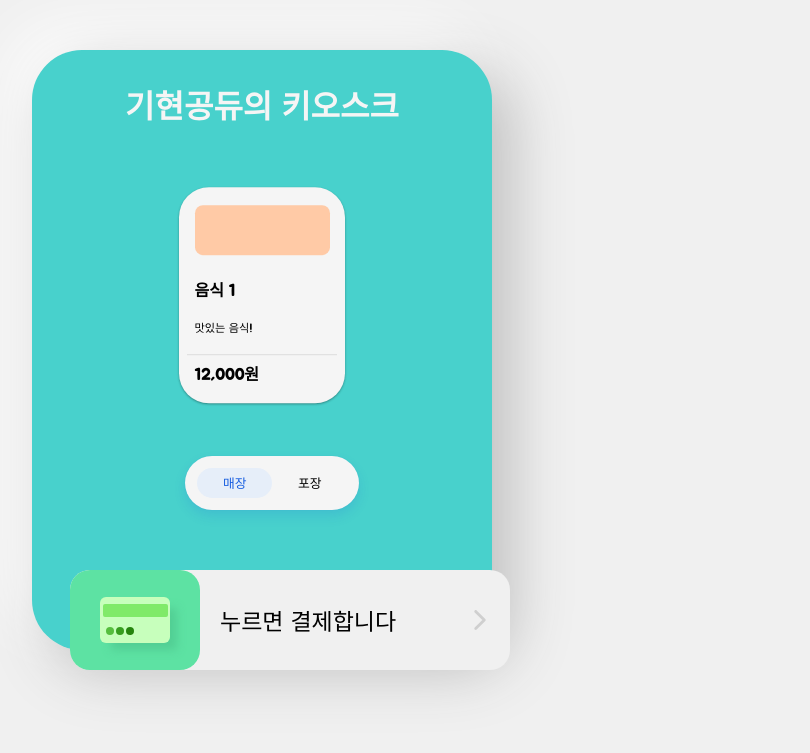
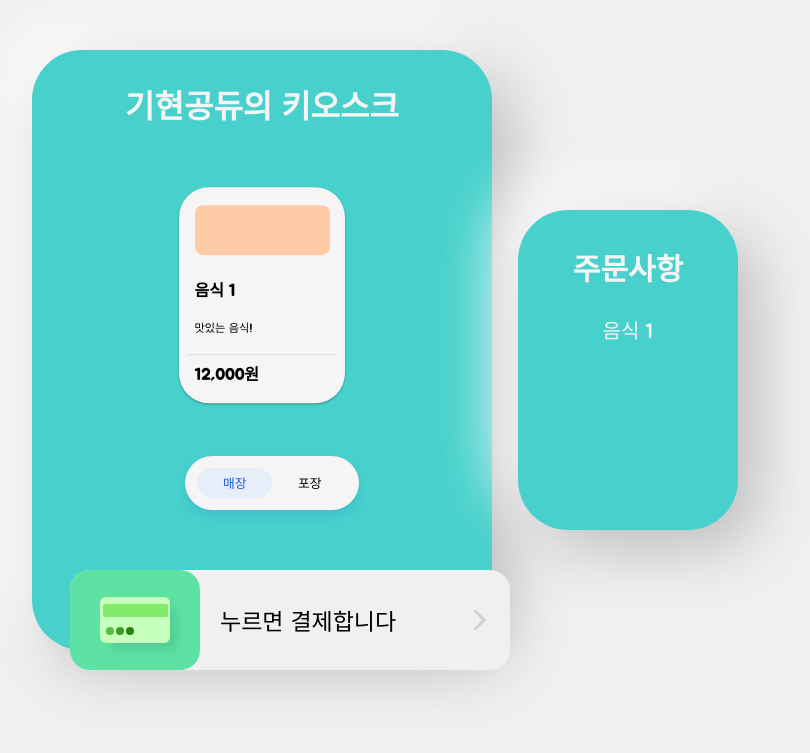
Before and after one commit to augustboyy/2023_Digital_media_UIUX, a plain HTML site: page payOne.html in a window 1280 px wide. Shown: the whole page, without its empty margins (378-1188 px from the left). Drawn offline with Linux system fonts and the light colour scheme.

Commit message:
payOne.html에 주문사항 추가

```diff
--- a/payOne.html
+++ b/payOne.html
@@ -5,6 +5,7 @@
     <meta name="viewport" content="width=device-width, initial-scale=1.0">
     <link rel="stylesheet" href="styles/payOne.css">
     <link rel="stylesheet" href="styles/toGoorHere.css">
+    <link rel="stylesheet" href="styles/progress.css">
     <link rel="preconnect" href="https://fonts.googleapis.com">
     <link rel="preconnect" href="https://fonts.gstatic.com" crossorigin>
     <link href="https://fonts.googleapis.com/css2?family=Jua&display=swap" rel="stylesheet">
@@ -14,6 +15,13 @@
     <div class="cardh">
         <h1>기현공듀의 키오스크</h1>
     </div>
+
+    <div class="progress">
+      <h2>주문사항</h2>
+      <pre>음식 1</pre>
+    </div>
+
+    <script src="scripts/progress.js"></script>
 
     <div class="menu" id="menu">
         <div class="menu-img"></div>
--- /dev/null
+++ b/scripts/progress.js
@@ -0,0 +1,12 @@
+// JavaScript 코드
+document.addEventListener('DOMContentLoaded', function () {
+    // 매장을 선택했을 때
+    document.getElementById('radio-1').addEventListener('change', function () {
+        document.querySelector('.progress pre').textContent = '음식 1\n\n매장';
+    });
+
+    // 포장을 선택했을 때
+    document.getElementById('radio-2').addEventListener('change', function () {
+        document.querySelector('.progress pre').textContent = '음식 1\n\n포장';
+    });
+});
--- /dev/null
+++ b/styles/progress.css
@@ -0,0 +1,28 @@
+.progress {
+    width: 200px;
+    height: 300px;
+    margin: 50px auto;
+    padding: 10px;
+    border-radius: 50px;
+    background: mediumturquoise;
+    box-shadow: 20px 20px 60px #bebebe,
+                -20px -20px 60px #ffffff;
+    text-align: center;
+    position: absolute;
+    top: 20%;
+    left: 70%;
+
+
+}
+
+h2 {
+    color: #f5f5f5;
+    font-family: 'Jua', sans-serif;
+    font-size: 30px;
+}
+
+pre {
+    color: #f5f5f5;
+    font-family: 'Jua', sans-serif;
+    font-size: 20px;
+}
```
